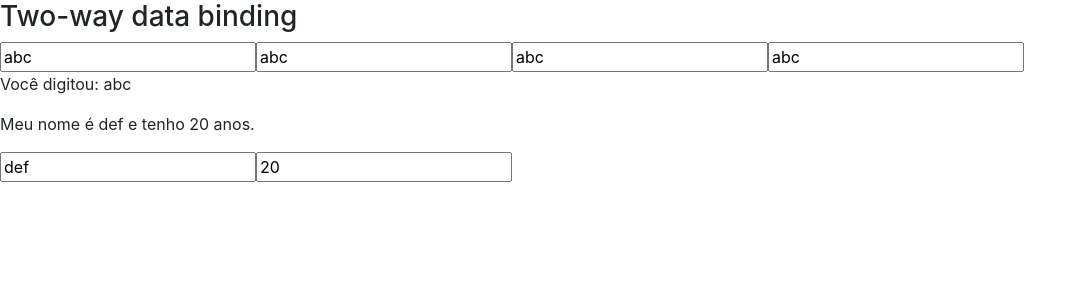
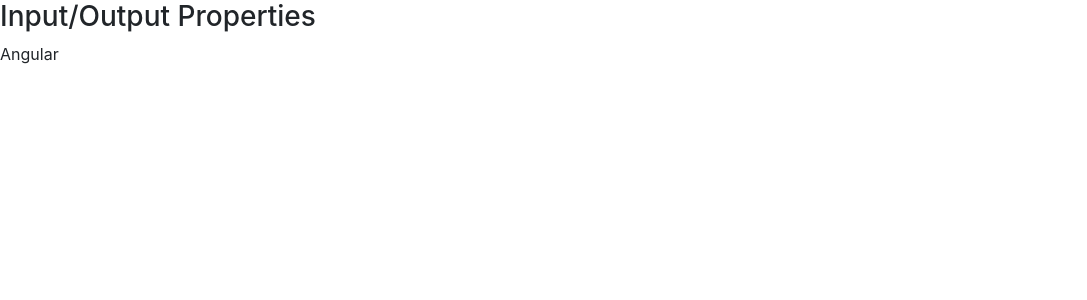
Before and after one commit to VitorAraujoTr/primeiro-projeto-angular, an Angular app in the folder data-binding/: page / in a window 1280 px wide. Shown: the top 300 px of the page, without its empty margins (0-1087 px from the left). Built offline with nearby package versions, Linux system fonts and the light colour scheme.

Commit message:
Utilizando novo componente para transição de dados de outro componente

```diff
--- a/data-binding/src/app/app.module.ts
+++ b/data-binding/src/app/app.module.ts
@@ -6,11 +6,13 @@ import { AppComponent } from './app.component';
 import { DataBindingComponent } from './data-binding/data-binding.component';
 import { FormsModule } from '@angular/forms';
 import { MeuFormModule } from './meu-form/meu-form.module';
+import { InputPropertyComponent } from './input-property/input-property.component';
 
 @NgModule({
   declarations: [
     AppComponent,
-    DataBindingComponent
+    DataBindingComponent,
+    InputPropertyComponent
   ],
   imports: [
     BrowserModule,
--- a/data-binding/src/app/data-binding/data-binding.component.html
+++ b/data-binding/src/app/data-binding/data-binding.component.html
@@ -71,4 +71,12 @@
 
 <!-- </section> -->
 
-<app-meu-form></app-meu-form>
+<!-- <app-meu-form></app-meu-form> -->
+
+<section class="input-output-properties">
+    <article>
+        <h3>Input/Output Properties</h3>
+
+        <app-curso [nome]='nomeDoCurso'></app-curso>
+    </article>
+</section>
--- a/data-binding/src/app/data-binding/data-binding.component.ts
+++ b/data-binding/src/app/data-binding/data-binding.component.ts
@@ -15,6 +15,8 @@ export class DataBindingComponent implements OnInit {
   valorSalvo;
 
   isMouseOver: boolean = false;
+
+  nomeDoCurso: string = 'Angular';
 
   getValor(){
     return 1;
--- /dev/null
+++ b/data-binding/src/app/input-property/input-property.component.html
@@ -0,0 +1 @@
+<p>{{ nomeCurso }}</p>
--- /dev/null
+++ b/data-binding/src/app/input-property/input-property.component.ts
@@ -0,0 +1,19 @@
+import { Component, OnInit, Input } from '@angular/core';
+
+@Component({
+  selector: 'app-curso',
+  templateUrl: './input-property.component.html',
+  styleUrls: ['./input-property.component.css']
+  // ,
+  // inputs: ['nomeCurso:nome']
+})
+export class InputPropertyComponent implements OnInit {
+
+  @Input('nome') nomeCurso: string = '';
+
+  constructor() { }
+
+  ngOnInit() {
+  }
+
+}
```
Also changed, not shown: data-binding/src/app/input-property/input-property.component.css (added), 1 other file (tests, documents, lock files or other folders).
